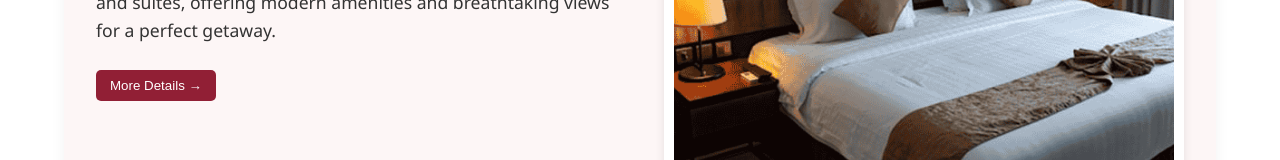
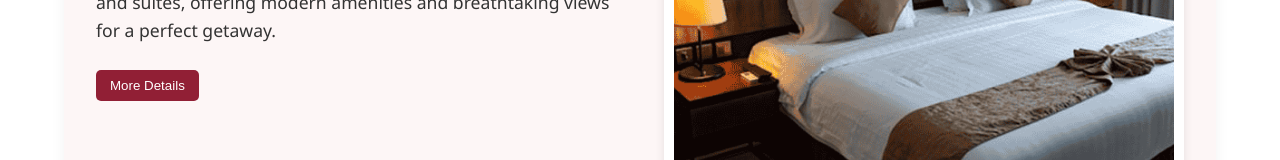
Before and after one commit to kavinyelagiriinfotech/luxtansaresorts, a React (Create React App) app: page /services in a window 1280 px wide. Shown: the part 534-694 px from the top of the page. Built offline with nearby package versions, Linux system fonts and the light colour scheme.

Commit message:
Minor css changes

```diff
--- a/src/components/Bookingpage.jsx
+++ b/src/components/Bookingpage.jsx
@@ -28,7 +28,7 @@ function Bookingpage() {
     fullName, email, phone, checkIn, checkOut, rooms, adults, children,
     specialRequests, locationFrom, roomType, visitPurpose, arrivalTime
   });
-  alert("Booking Submitted Successfully");
+  alert("Booking Submitted Successfully"); //Temperory
 };
 
   return (
--- a/src/components/ServicesPage.jsx
+++ b/src/components/ServicesPage.jsx
@@ -115,7 +115,7 @@ function ServicesPage() {
               className="details-button"
               onClick={() => navigate(service.link)}
             >
-              More Details →
+              More Details
             </button>
           </div>
         </section>
--- a/src/data/rooms.js
+++ b/src/data/rooms.js
@@ -43,7 +43,6 @@ import garden1 from "../images/garden1.png";
 import garden2 from "../images/garden2.png";
 import garden3 from "../images/garden3.png";
 
-// Define room array (copy-paste your existing array from inside Roomsandsuits)
 const rooms = [
   {
     id: 1,
@@ -352,5 +351,4 @@ const rooms = [
 
 ];
 
-// Export only the rooms array
 export default rooms;
```
